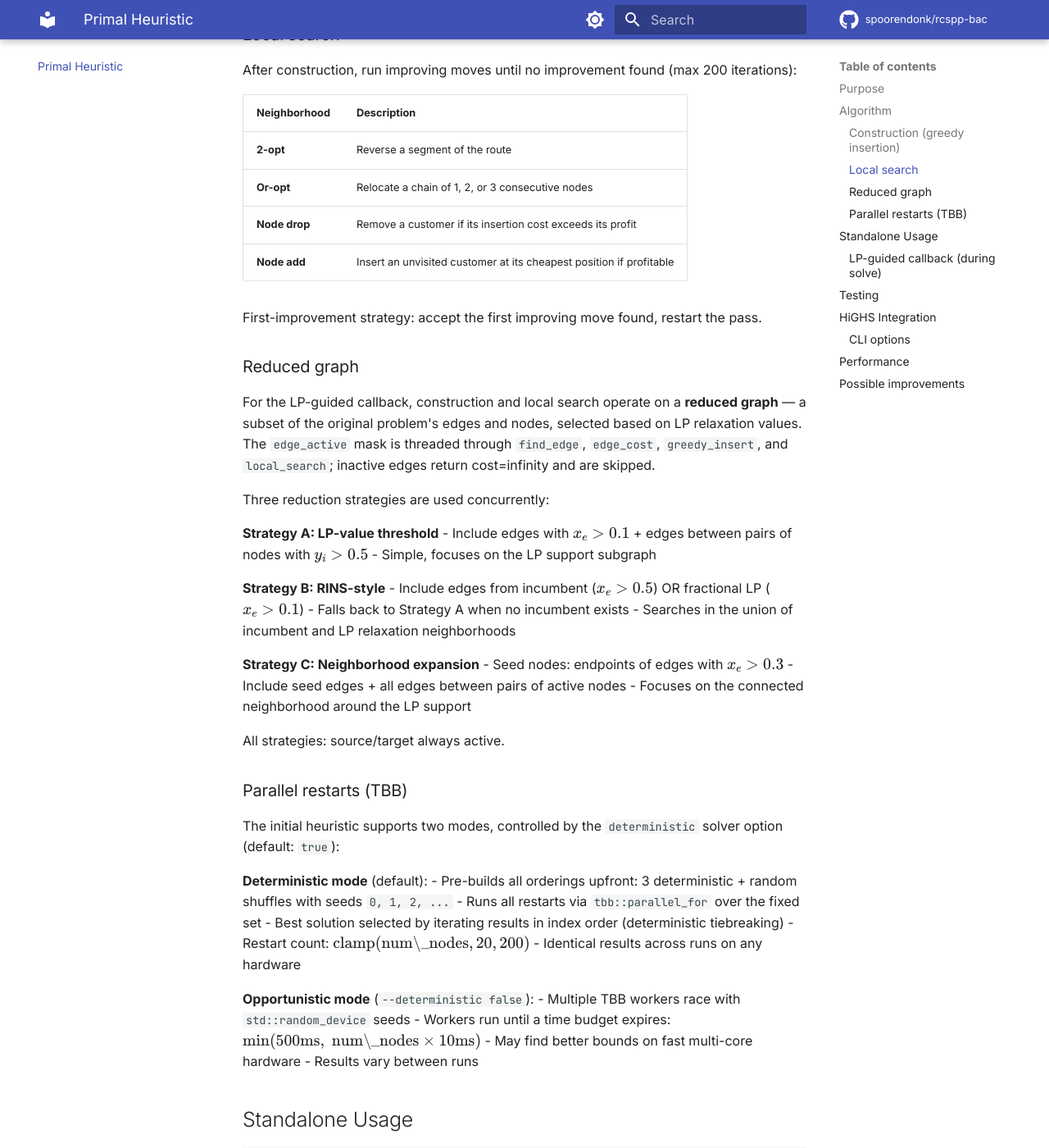
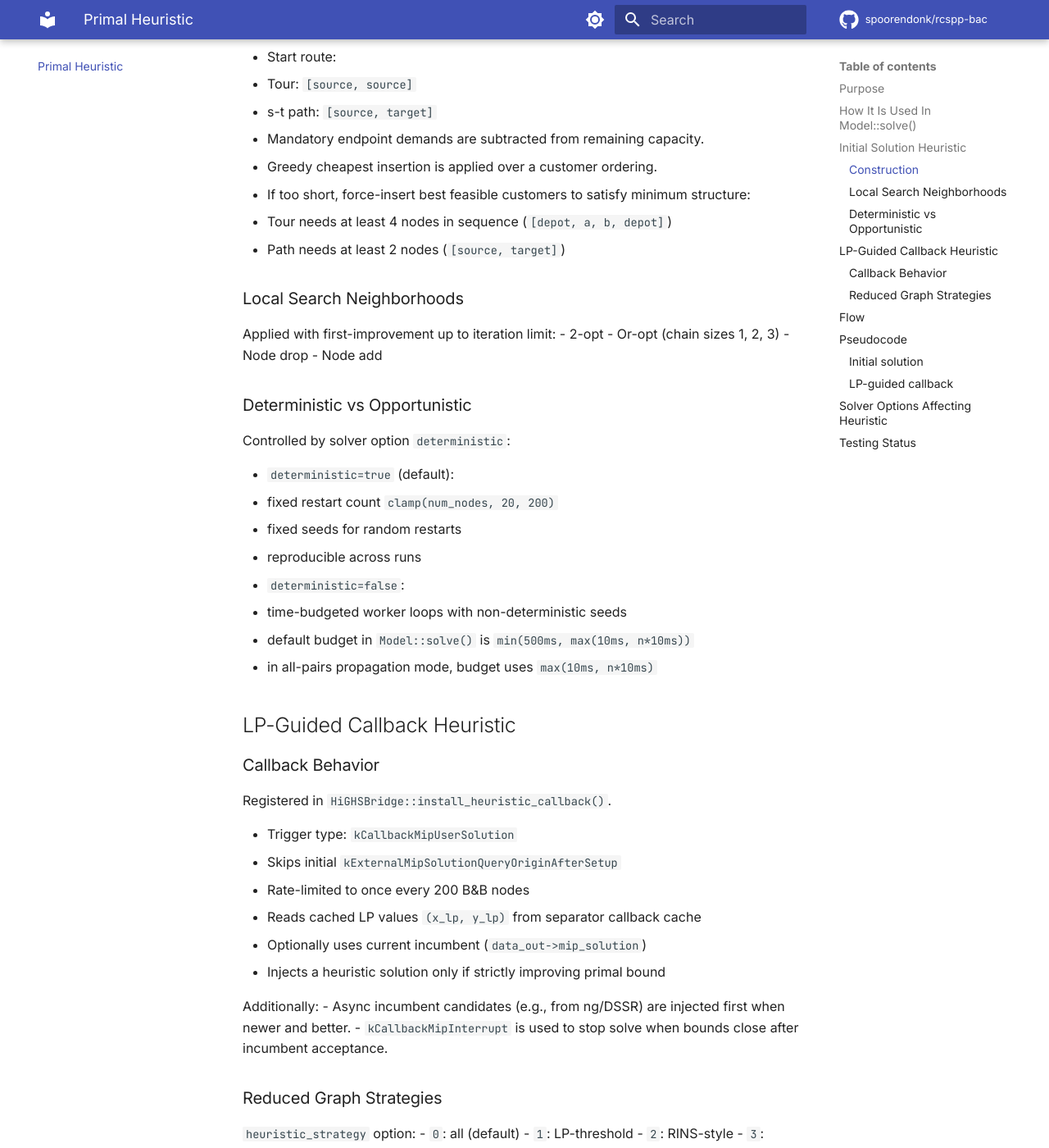
Before and after one commit to spoorendonk/cptp, an MkDocs documentation site: the page built from docs/primal-heuristic.md, in a window 1280 px wide and 1400 px high, scrolled down 1094 px. Shown: the whole window at 82% size. Built offline with MkDocs 1.6.1 and Material for MkDocs 9.7.7, drawn with Linux system fonts in a browser that asks for light colours; comment, search, counter and statistics services are not loaded; some of the changed text lies outside the part shown.

Commit message:
Refresh separation and heuristic technical docs (#37)
* Update primal heuristic documentation and flow

* Refresh separation docs with flow and current usage

````diff
--- a/docs/primal-heuristic.md
+++ b/docs/primal-heuristic.md
@@ -1,176 +1,189 @@
 # Primal Heuristic
 
-File: `src/heuristic/primal_heuristic.h` (header-only)
+Files:
+- `src/heuristic/primal_heuristic.h`
+- Integration points: `src/model/model.cpp`, `src/model/highs_bridge.cpp`
 
 ## Purpose
 
-Two heuristic components:
-1. **Initial solution** (`build_initial_solution`): runs before MIP solve on the complete graph, provides an initial feasible solution to HiGHS via `setSolution()`. Solver-independent — can be used standalone or fed to any MIP solver as a warm-start.
-2. **LP-guided callback** (`lp_guided_heuristic`): runs during MIP solve via `kCallbackMipUserSolution`, builds reduced graphs from LP relaxation values and runs construction + local search on them
+The solver uses two heuristic layers:
 
-## Algorithm
+1. **Pre-solve initial solution** (`build_initial_solution`): constructs a feasible route and injects it into HiGHS via `setSolution()` (unless heuristics are disabled).
+2. **LP-guided callback heuristic** (`lp_guided_heuristic`): runs during MIP search from `kCallbackMipUserSolution`, using LP-driven reduced graphs.
 
-### Construction (greedy insertion)
+Both optimize the same objective:
 
-Given an ordering of customers, insert each one at the cheapest position in the route:
+\[
+\min\; \sum_{e \in E} c_e x_e - \sum_{i \in V} p_i y_i
+\]
 
-1. Initialize:
-   - **Tour** (source == target): route = [depot, depot]
-   - **Path** (source != target): route = [source, target]
-2. For each customer c in the given order:
-   - Find position p in route minimizing $\text{cost}(prev,c) + \text{cost}(c,next) - \text{cost}(prev,next)$
-   - Insert if capacity allows
-3. If too few customers inserted, force-insert the cheapest (tours need at least 2 customers for distinct edges)
+## How It Is Used In `Model::solve()`
 
-The insertion order determines which customers get added first (and consume capacity).
-Three deterministic orderings are used:
-- **Profit/demand ratio** (descending) -- best value per unit capacity
-- **Absolute profit** (descending)
-- **Distance from source** (ascending) -- short detour customers first
+1. Preprocessing and initial heuristic run in parallel.
+2. The best known initial UB is selected from:
+   - heuristic result
+   - optional cutoff
+   - optional ng/DSSR elementary path incumbent
+3. If `disable_heuristics=false`, initial solution is passed to HiGHS using `setSolution()`.
+4. `HiGHSBridge::install_heuristic_callback()` installs LP-guided heuristic callback(s).
 
-Additional restarts use random permutations.
+## Initial Solution Heuristic
 
-### Local search
+### Construction
 
-After construction, run improving moves until no improvement found (max 200 iterations):
+- Customer candidates exclude source/target and must satisfy `demand <= Q`.
+- Start route:
+  - Tour: `[source, source]`
+  - s-t path: `[source, target]`
+- Mandatory endpoint demands are subtracted from remaining capacity.
+- Greedy cheapest insertion is applied over a customer ordering.
+- If too short, force-insert best feasible customers to satisfy minimum structure:
+  - Tour needs at least 4 nodes in sequence (`[depot, a, b, depot]`)
+  - Path needs at least 2 nodes (`[source, target]`)
 
-| Neighborhood | Description |
-|---|---|
-| **2-opt** | Reverse a segment of the route |
-| **Or-opt** | Relocate a chain of 1, 2, or 3 consecutive nodes |
-| **Node drop** | Remove a customer if its insertion cost exceeds its profit |
-| **Node add** | Insert an unvisited customer at its cheapest position if profitable |
+### Local Search Neighborhoods
 
-First-improvement strategy: accept the first improving move found, restart the pass.
+Applied with first-improvement up to iteration limit:
+- 2-opt
+- Or-opt (chain sizes 1, 2, 3)
+- Node drop
+- Node add
 
-### Reduced graph
+### Deterministic vs Opportunistic
 
-For the LP-guided callback, construction and local search operate on a **reduced graph** — a subset of the original problem's edges and nodes, selected based on LP relaxation values. The `edge_active` mask is threaded through `find_edge`, `edge_cost`, `greedy_insert`, and `local_search`; inactive edges return cost=infinity and are skipped.
+Controlled by solver option `deterministic`:
 
-Three reduction strategies are used concurrently:
+- `deterministic=true` (default):
+  - fixed restart count `clamp(num_nodes, 20, 200)`
+  - fixed seeds for random restarts
+  - reproducible across runs
+- `deterministic=false`:
+  - time-budgeted worker loops with non-deterministic seeds
+  - default budget in `Model::solve()` is `min(500ms, max(10ms, n*10ms))`
+  - in all-pairs propagation mode, budget uses `max(10ms, n*10ms)`
 
-**Strategy A: LP-value threshold**
-- Include edges with $x_e > 0.1$ + edges between pairs of nodes with $y_i > 0.5$
-- Simple, focuses on the LP support subgraph
+## LP-Guided Callback Heuristic
 
-**Strategy B: RINS-style**
-- Include edges from incumbent ($x_e > 0.5$) OR fractional LP ($x_e > 0.1$)
-- Falls back to Strategy A when no incumbent exists
-- Searches in the union of incumbent and LP relaxation neighborhoods
+### Callback Behavior
 
-**Strategy C: Neighborhood expansion**
-- Seed nodes: endpoints of edges with $x_e > 0.3$
-- Include seed edges + all edges between pairs of active nodes
-- Focuses on the connected neighborhood around the LP support
+Registered in `HiGHSBridge::install_heuristic_callback()`.
 
-All strategies: source/target always active.
+- Trigger type: `kCallbackMipUserSolution`
+- Skips initial `kExternalMipSolutionQueryOriginAfterSetup`
+- Rate-limited to once every 200 B&B nodes
+- Reads cached LP values `(x_lp, y_lp)` from separator callback cache
+- Optionally uses current incumbent (`data_out->mip_solution`)
+- Injects a heuristic solution only if strictly improving primal bound
 
-### Parallel restarts (TBB)
+Additionally:
+- Async incumbent candidates (e.g., from ng/DSSR) are injected first when newer and better.
+- `kCallbackMipInterrupt` is used to stop solve when bounds close after incumbent acceptance.
 
-The initial heuristic supports two modes, controlled by the `deterministic` solver option (default: `true`):
+### Reduced Graph Strategies
 
-**Deterministic mode** (default):
-- Pre-builds all orderings upfront: 3 deterministic + random shuffles with seeds `0, 1, 2, ...`
-- Runs all restarts via `tbb::parallel_for` over the fixed set
-- Best solution selected by iterating results in index order (deterministic tiebreaking)
-- Restart count: $\text{clamp}(\text{num\_nodes}, 20, 200)$
-- Identical results across runs on any hardware
+`heuristic_strategy` option:
+- `0`: all (default)
+- `1`: LP-threshold
+- `2`: RINS-style
+- `3`: neighborhood expansion
 
-**Opportunistic mode** (`--deterministic false`):
-- Multiple TBB workers race with `std::random_device` seeds
-- Workers run until a time budget expires: $\min(500\text{ms},\; \text{num\_nodes} \times 10\text{ms})$
-- May find better bounds on fast multi-core hardware
-- Results vary between runs
+Strategy details:
+- **LP-threshold**: keep edges with `x_e > 0.1`, plus edges between active high-`y` nodes (`y_i > 0.5`)
+- **RINS-style**: union of incumbent edges (`>0.5`) and fractional LP edges (`>0.1`)
+- **Neighborhood**: seed from edges with `x_e > 0.3`, then expand to active-node pairs
 
-## Standalone Usage
+Source/target are always active.
 
-```cpp
-#include "heuristic/primal_heuristic.h"
+## Flow
 
-// Deterministic (default): fixed restart count, reproducible
-auto warm_start = heuristic::build_initial_solution(problem_, num_restarts);
-
-// Opportunistic: time-based, non-deterministic
-auto warm_start = heuristic::build_initial_solution(problem_, num_restarts, budget_ms);
-
-// warm_start.objective = travel_cost - collected_profit
-// warm_start.col_values = solution vector (edges + nodes)
+```mermaid
+flowchart TD
+    A[Model solve] --> B[Parallel phase]
+    B --> B1[Preprocessing bounds]
+    B --> B2[Initial heuristic]
+    B1 --> C[Choose initial UB]
+    B2 --> C
+    C --> D{Heuristics enabled}
+    D -->|yes| E[Inject warm start with setSolution]
+    D -->|no| F[Skip warm start injection]
+    E --> G[Install LP guided callback]
+    F --> G
+    G --> H[Branch and cut loop]
+    H --> I[Separator callback caches LP values]
+    H --> J[User solution callback]
+    J --> K{200 node interval reached}
+    K -->|no| H
+    K -->|yes| L[Build reduced graphs]
+    L --> M[Run restarts and local search]
+    M --> N{Improves primal bound}
+    N -->|yes| O[Inject user solution]
+    N -->|no| H
+    O --> H
 ```
 
-Python:
-```python
-from rcspp_bac import build_warm_start
-warm = build_warm_start(prob, time_budget_ms=500.0)
+## Pseudocode
+
+### Initial solution
+
+```text
+function BUILD_INITIAL_SOLUTION(prob, num_restarts, time_budget_ms):
+    customers <- feasible non-endpoint nodes
+    fixed_orders <- [ratio_order, profit_order, source_distance_order]
+
+    if time_budget_ms > 0:
+        run parallel workers until deadline:
+            choose fixed or shuffled order
+            (tour, obj) <- SINGLE_RESTART(prob, customers, order)
+            update global best if improved
+    else:
+        append deterministic shuffled orders (fixed seeds)
+        parallel_for each order:
+            results[i] <- SINGLE_RESTART(...)
+        select best result in deterministic index order
+
+    return TOUR_TO_SOLUTION(best_tour), best_obj
 ```
 
-### LP-guided callback (during solve)
-
-Registered via `HiGHSBridge::install_heuristic_callback()`:
-
-1. Separator callback caches LP relaxation values (`x_vals`, `y_vals`) under a mutex
-2. `kCallbackMipUserSolution` callback reads cached LP values, builds reduced graphs, runs heuristic
-3. If improved solution found: `data_in->user_has_solution = true; data_in->user_solution = result`
-4. HiGHS validates via `solutionFeasible()` + our SEC feasibility check in `addIncumbent()`
-
-The callback skips the initial `kExternalMipSolutionQueryOriginAfterSetup` query (pre-solve heuristic already ran). Rate-limited to once per 200 B&B nodes to avoid overhead on hard instances.
-
-The solution vector has size `num_edges + num_nodes`:
-- `col_values[e] = 1` for edges in the route
-- `col_values[m + v] = 1` for visited nodes (including source/target)
-
-## Testing
-
-6 C++ tests (`[heuristic]` tag) and 5 Python tests verify:
-- Tour produces a valid closed loop with correct degree (degree 2 at all visited nodes)
-- Path produces a valid open path (degree 1 at source/target, degree 2 at intermediates)
-- Total demand of visited nodes respects vehicle capacity
-- Source/target y-variables are set to 1
-- Edge count equals visited-node count minus 1 (path) or equals visited-node count (tour)
-- Objective is finite
-
-```bash
-./build/rcspp_algo_tests [heuristic]
+```text
+function SINGLE_RESTART(prob, customers, order):
+    init route as [s,s] for tour or [s,t] for path
+    remaining_cap <- Q - mandatory endpoint demands
+    greedy_insert(order)
+    force_insert until minimum structure reached if possible
+    local_search(2-opt, or-opt, drop, add)
+    return route and objective if valid else +infinity
 ```
 
-## HiGHS Integration
+### LP-guided callback
 
-In `Model::solve()` (model.cpp), the warm-start is fed to HiGHS:
+```text
+on kCallbackMipUserSolution:
+    if initial_query_after_setup: return
+    if async_incumbent newer and better: inject and return
+    if node_count - last_node_count < 200: return
 
-```cpp
-HighsSolution start;
-start.value_valid = true;
-start.col_value = std::move(warm.col_values);
-highs.setSolution(start);
+    read cached (x_lp, y_lp); if empty return
+    incumbent <- current mip solution if available
+
+    result <- lp_guided_heuristic(prob, x_lp, y_lp, incumbent, budget, strategy)
+    if result improves primal bound:
+        inject result as user solution
 ```
 
-### CLI options
+## Solver Options Affecting Heuristic
 
-- `--heuristic_callback true/false` (default: true) — enable/disable LP-guided callback
-- `--heuristic_budget_ms N` (default: 20) — time budget per callback invocation in ms
-- `--heuristic_strategy N` (default: 0) — 0=all strategies, 1=LP-threshold, 2=RINS, 3=neighborhood
+| Option | Default | Effect |
+|---|---:|---|
+| `heuristic_callback` | `true` | Enable LP-guided callback heuristic |
+| `heuristic_budget_ms` | `20` | Callback time budget per invocation |
+| `heuristic_strategy` | `0` | `0=all, 1=LP-threshold, 2=RINS, 3=neighborhood` |
+| `deterministic` | `true` | Deterministic (fixed restarts) vs opportunistic mode |
+| `disable_heuristics` | `false` | Disable warm-start injection and set HiGHS internal heuristic effort to 0 |
 
-## Performance
+## Testing Status
 
-Tested on SPPRCLIB instances (verified against known optimal values from Jepsen et al. 2014):
+Current default test targets focus on solver integration (`rcspp_tests`, Python solver tests). Relevant regression coverage includes:
+- heuristic-disable path behavior (`tests/test_model.cpp`)
+- cutoff/prove-only behavior with heuristics disabled (`tests/test_ubs_cutoff.cpp`)
 
-| Instance | Heuristic obj | Optimal | Gap | Heuristic time |
-|---|---|---|---|---|
-| B-n45-k6-54 | -70,029 | -74,278 | 5.7% | 0.45s |
-| B-n50-k8-40 | -7,412 | -12,832 | 42% | 0.50s |
-| B-n52-k7-15 | -63,789 | -74,998 | 15% | 0.50s |
-| A-n63-k10-44 | -26,280 | -32,561 | 19% | 0.50s |
-| A-n69-k9-42 | -35,613 | -43,290 | 18% | 0.50s |
-
-Solver speedup on B-n45-k6-54: **13.6s -> 8.7s** (261 vs 548 nodes).
-
-## Possible improvements
-
-- **Synchronize + diversify**: After a batch of restarts, collect the k best tours,
-  measure diversity (e.g. symmetric difference of visited nodes), recombine diverse
-  parents to seed the next batch. Essentially a memetic algorithm.
-- **Regret-based insertion**: Instead of cheapest-insert, use regret-2 (insert the
-  customer whose best position advantage over second-best is largest). Standard in VRP.
-- **Perturbation**: After local search converges, perturb (e.g. random segment removal +
-  re-insertion) and re-optimize. Iterated local search.
-- **Edge cost cache**: Precompute n*n distance matrix to avoid repeated `find_edge` scans.
-  Currently ~0.1ms for find_edge on n=69, but would help for n>200.
+Direct heuristic unit tests exist in `tests/test_separators.cpp` (`[heuristic]` tags), but they are not part of the default `rcspp_tests` target.
--- a/docs/separation.md
+++ b/docs/separation.md
@@ -218,17 +218,6 @@ CLI:
 ./build/rcspp-solve instance.sppcc --enable_rglm true
 ```
 
-C++ API:
-```cpp
-rcspp::SolverOptions opts = {{"enable_rglm", "true"}};
-auto result = model.solve(opts);
-```
-
-Python:
-```python
-model.solve({"enable_rglm": "true"})
-```
-
 ### Benchmark
 
 Tested on 24 A/B/E SPPRCLIB instances (60s time limit):
@@ -357,20 +346,9 @@ CLI:
 ./build/rcspp-solve instance.sppcc --all_pairs_propagation true
 ```
 
-C++ API:
-```cpp
-rcspp::SolverOptions opts = {{"all_pairs_propagation", "true"}};
-auto result = model.solve(opts);
-```
-
-Python:
-```python
-model.solve({"all_pairs_propagation": "true"})
-```
-
 ### Testing
 
-7 C++ tests under the `[spi]` tag:
+7 direct C++ tests under the `[spi]` tag in `tests/test_separators.cpp`:
 
 | Test | Coverage |
 |---|---|
@@ -382,9 +360,7 @@ model.solve({"all_pairs_propagation": "true"})
 | Greedy extension | Grow finds set cuts of size ≥ 3 |
 | Shrink minimality | Shrink phase finds smallest infeasible subsets |
 
-```bash
-./build/rcspp_algo_tests [spi]
-```
+These direct separator tests are not part of the default `rcspp_tests` target.
 
 ### Benchmark
 
@@ -492,28 +468,22 @@ Each `Cut` returned by `separate()`:
 
 ### Testing
 
-The SeparationOracle and individual separators are covered by 31 C++ tests (`[oracle]`, `[sec]`, `[rci]`, `[multistar]`, `[comb]`, `[rglm]`, `[spi]`, `[separator]` tags) and 9 Python tests:
+The SeparationOracle and individual separators are covered by direct C++
+separator tests in `tests/test_oracle.cpp` and `tests/test_separators.cpp`
+(`oracle`, `sec`, `rci`, `multistar`, `comb`, `rglm`, `spi`, `separator`
+tags).
 
-| Component | Tests | Coverage |
-|---|---|---|
-| SeparationOracle | 13 C++ + 9 Python | Tour/path cuts, feasibility, offsets, limits, no-separator edge case, cut struct validation |
-| SEC separator | 7 C++ | Violated/feasible (tour + path), target-in-S rhs handling, multi-disconnected |
-| RCI separator | 2 C++ | Basic + high-demand fractional solution |
-| Multistar | 1 C++ | Basic execution |
-| Comb | 1 C++ | Basic execution |
-| RGLM | 1 C++ | Basic execution |
-| SPI | 7 C++ | Pairs, lifting, loose UB, missing data, path, grow, shrink |
+| Component | Coverage |
+|---|---|
+| SeparationOracle | Tour/path cuts, feasibility, offsets, limits, no-separator edge case, cut struct validation |
+| SEC separator | Violated/feasible (tour + path), target-in-S rhs handling, multi-disconnected |
+| RCI separator | Basic + high-demand fractional solution |
+| Multistar | Basic execution |
+| Comb | Basic execution |
+| RGLM | Basic execution |
+| SPI | Pairs, lifting, loose UB, missing data, path, grow, shrink |
 
-```bash
-./build/rcspp_algo_tests [oracle]     # SeparationOracle tests
-./build/rcspp_algo_tests [sec]        # SEC separator
-./build/rcspp_algo_tests [rci]        # RCI separator
-./build/rcspp_algo_tests [multistar]  # Multistar
-./build/rcspp_algo_tests [comb]       # Comb
-./build/rcspp_algo_tests [rglm]       # RGLM
-./build/rcspp_algo_tests [spi]        # SPI (Shortest Path Inequalities)
-./build/rcspp_algo_tests [separator]  # Separator name() accessors
-```
+Direct separator tests are currently outside the default `rcspp_tests` target.
 
 ## Cut Management (HiGHS)
 
@@ -525,8 +495,68 @@ and wraps the same separation pipeline for HiGHS's user separator callback.
 
 1. Build fractional support graph from LP relaxation
 2. Build Gomory-Hu tree (shared, n-1 max-flows)
-3. Run all separators **in parallel** (TBB task group)
-4. For each separator: sort cuts by violation (descending), keep top-k
+3. Build `SeparationContext` (LP values, offsets, tolerance, UB, optional all-pairs matrix)
+4. Main MIP: run configured separators **in parallel** (TBB task group)
+5. Sub-MIP root: run SEC only, translate original indices back to reduced space
+6. For each separator: sort cuts by violation (descending), keep top-k
+
+Current separator registration in `Model::solve()`:
+- Always: SEC
+- Tour mode only: RCI, Multistar, optional RGLM, Comb
+- Optional when `all_pairs_propagation=true`: SPI
+
+### Flow
+
+```mermaid
+flowchart TD
+    A[User separator callback] --> B{Sub MIP}
+    B -->|yes| C{Sub MIP root and enabled}
+    C -->|no| Z[Return]
+    C -->|yes| D[Undo presolve map to original columns]
+    B -->|no| E{Separation interval hit}
+    E -->|no| Z
+    E -->|yes| F[Read LP x and y]
+    D --> F
+    F --> G[Build support graph and Gomory Hu tree]
+    G --> H{Sub MIP path}
+    H -->|yes| I[Run SEC only]
+    I --> J[Map cuts back to reduced columns and adjust rhs]
+    H -->|no| K[Run separators in parallel]
+    K --> L[Per separator sort by violation]
+    J --> M[Add top k cuts]
+    L --> M
+    M --> N[Update cut stats]
+```
+
+### Pseudocode
+
+```text
+on user_separator_callback(lp_solution, mipsolver):
+    if submip:
+        if not submip_separation or not root_node: return
+        expand reduced columns to original columns
+        build orig_to_reduced map
+    else:
+        if interval_skip: return
+        cache LP x/y for heuristic callback
+
+    build support graph from x > graph_tol
+    build Gomory-Hu tree
+    build SeparationContext(tol, offsets, upper_bound, all_pairs?)
+
+    if submip:
+        cuts <- SEC.separate(ctx)
+        for cut in top_k(cuts):
+            translate indices to reduced space
+            shift rhs for eliminated columns
+            add cut
+    else:
+        run each configured separator in parallel
+        for each separator:
+            sort cuts by violation
+            add top_k cuts
+            update per-separator timing and counts
+```
 
 ### Parameters
 
````
